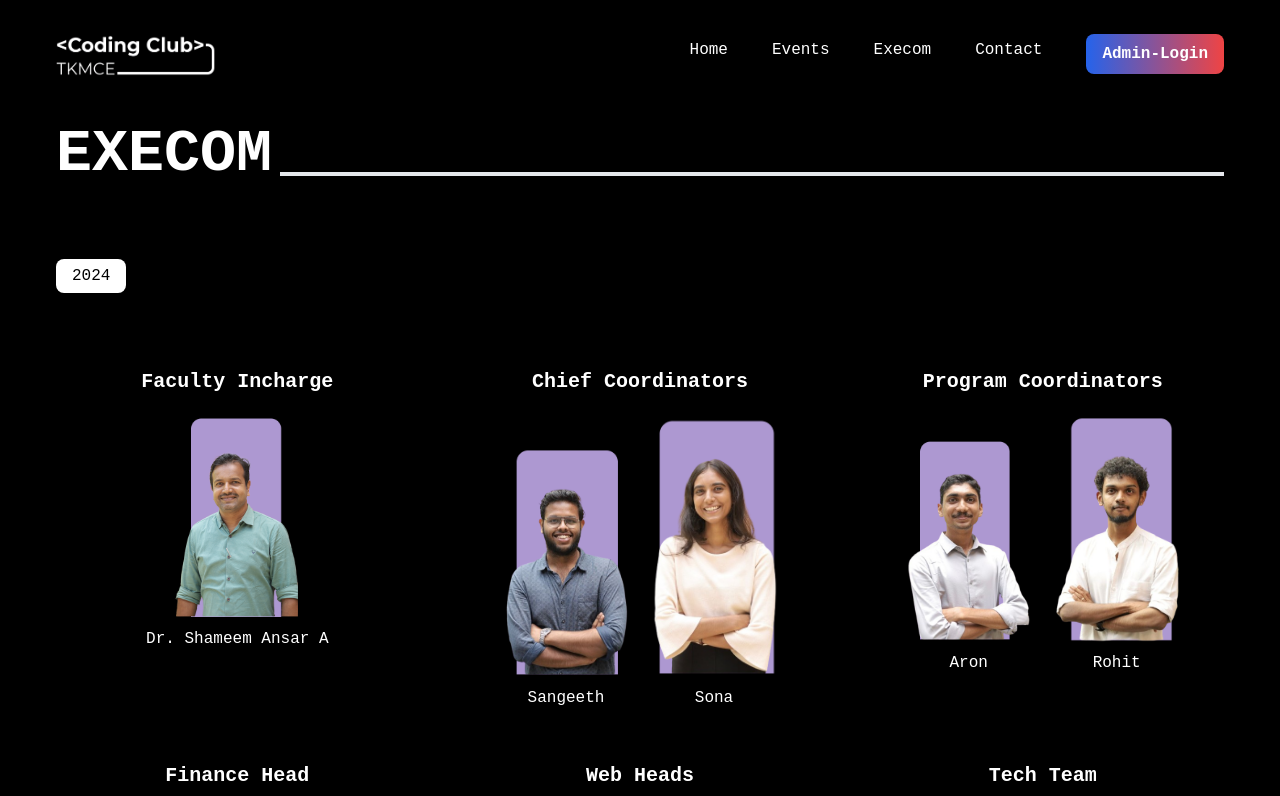
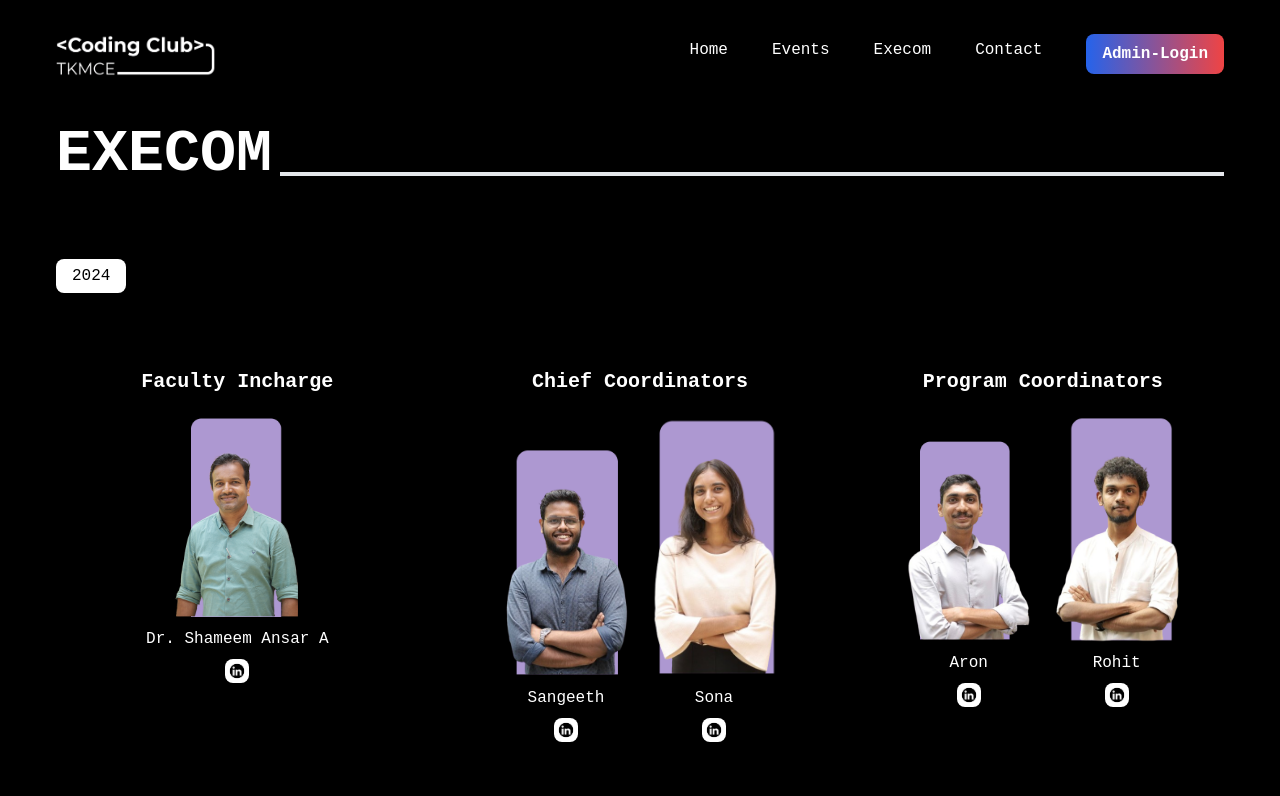
Before and after one commit to ShawnnSabu/coding-club-frontend, a React (Vite) app: page /execom in a window 1280 px wide. Shown: the top 796 px of the page. Built offline with nearby package versions, Linux system fonts and the light colour scheme.

Commit message:
favicon update

```diff
--- a/index.html
+++ b/index.html
@@ -2,7 +2,7 @@
 <html lang="en">
   <head>
     <meta charset="UTF-8" />
-    <link rel="icon" type="image/svg+xml" href="/vite.svg"/>
+    <link rel="icon" type="image/x-icon" href="/favicon.ico"  />
     <meta name="viewport" content="width=device-width, initial-scale=1.0" />
     <title>Coding Club TKMCE</title>
 
--- a/src/components/Execom.jsx
+++ b/src/components/Execom.jsx
@@ -34,6 +34,8 @@ const Execom = () => {
           name: "Dr. Shameem Ansar A",
           role: "Faculty Coordinator",
           image: Shameem,
+          linkedin: "https://www.linkedin.com/in/sreeresh-profile",
+
         },
       ],
     },
@@ -45,12 +47,16 @@ const Execom = () => {
           name: "Sangeeth",
           //   role: "Faculty Coordinator",
           image: Sangeeth,
+          linkedin: "https://www.linkedin.com/in/sreeresh-profile",
+
         },
         {
           //   id: 1,
           name: "Sona",
           //   role: "Faculty Coordinator",
           image: Sona,
+          linkedin: "https://www.linkedin.com/in/sreeresh-profile",
+
         },
       ],
     },
@@ -60,10 +66,14 @@ const Execom = () => {
         {
           name: "Aron",
           image: Aron,
+          linkedin: "https://www.linkedin.com/in/sreeresh-profile",
+
         },
         {
           name: "Rohit",
           image: Rohit,
+          linkedin: "https://www.linkedin.com/in/sreeresh-profile",
+
         },
       ],
     },
@@ -73,6 +83,8 @@ const Execom = () => {
         {
           name: "Afeef",
           image: Afeef,
+          linkedin: "https://www.linkedin.com/in/sreeresh-profile",
+
         },
       ],
     },
@@ -82,10 +94,14 @@ const Execom = () => {
         {
           name: "Sreeresh",
           image: Sreeresh,
+          linkedin: "https://www.linkedin.com/in/sreeresh-ss-65b5b9257",
+
         },
         {
           name: "Amit",
           image: Amit,
+          linkedin: "https://www.linkedin.com/in/sreeresh-profile",
+
         },
       ],
     },
@@ -95,10 +111,14 @@ const Execom = () => {
         {
           name: "Mizhab",
           image: Mizhab,
+          linkedin: "https://www.linkedin.com/in/sreeresh-profile",
+
         },
         {
           name: "Vishnu",
           image: Vishnu,
+          linkedin: "https://www.linkedin.com/in/sreeresh-profile",
+
         },
       ],
     },
@@ -109,15 +129,24 @@ const Execom = () => {
           name: "Hridya",
           position: "Head",
           image: Hridya,
+          linkedin: "https://www.linkedin.com/in/sreeresh-profile",
+
         },
+
+        {
+          name: "Jeff",
+          image: Jeff,
+          linkedin: "https://www.linkedin.com/in/sreeresh-profile",
+
+        },
+
         {
           name: "Angelina",
           image: Angelina,
+          linkedin: "https://www.linkedin.com/in/sreeresh-profile",
+
         },
-        {
-          name: "Jeff",
-          image: Jeff,
-        },
+
       ],
     },
     {
@@ -126,18 +155,26 @@ const Execom = () => {
         {
           name: "Shikha",
           image: Shikha,
+          linkedin: "https://www.linkedin.com/in/sreeresh-profile",
+
         },
         {
           name: "Alan",
           image: Alan,
+          linkedin: "https://www.linkedin.com/in/sreeresh-profile",
+
         },
         {
           name: "Jobin",
           image: Jobin,
+          linkedin: "https://www.linkedin.com/in/sreeresh-profile",
+
         },
         {
           name: "Swarag",
           image: Swarag,
+          linkedin: "https://www.linkedin.com/in/sreeresh-profile",
+
         },
       ],
     },
@@ -147,10 +184,14 @@ const Execom = () => {
         {
           name: "Johan",
           image: Johan,
+          linkedin: "https://www.linkedin.com/in/sreeresh-profile",
+
         },
         {
           name: "Aditya",
           image: Aditya,
+          linkedin: "https://www.linkedin.com/in/sreeresh-profile",
+
         },
       ],
     },
@@ -161,10 +202,14 @@ const Execom = () => {
           name: "Liya",
           position: "Head",
           image: Liya,
+          linkedin: "https://www.linkedin.com/in/sreeresh-profile",
+
         },
         {
           name: "Fathima",
           image: Fathima,
+          linkedin: "https://www.linkedin.com/in/sreeresh-profile",
+
         },
       ],
     },
@@ -202,6 +247,22 @@ const Execom = () => {
               />
 
               <span>{member.name} </span>
+
+              {member.linkedin && (
+                <a
+                  href={member.linkedin}
+                  target="_blank"
+                  rel="noopener noreferrer"
+                  title="Check LinkedIn profile"
+                >
+                  <img
+                    src="/linkedIn.png"
+                    alt="LinkedIn"
+                    className="w-6 h-6 object-contain rounded-lg"
+                  />
+                </a>
+              )}
+
             </div>
           </div>
         ))}
```
Also changed, not shown: public/linkedIn.png (added), 1 other file (tests, documents, lock files or other folders).
